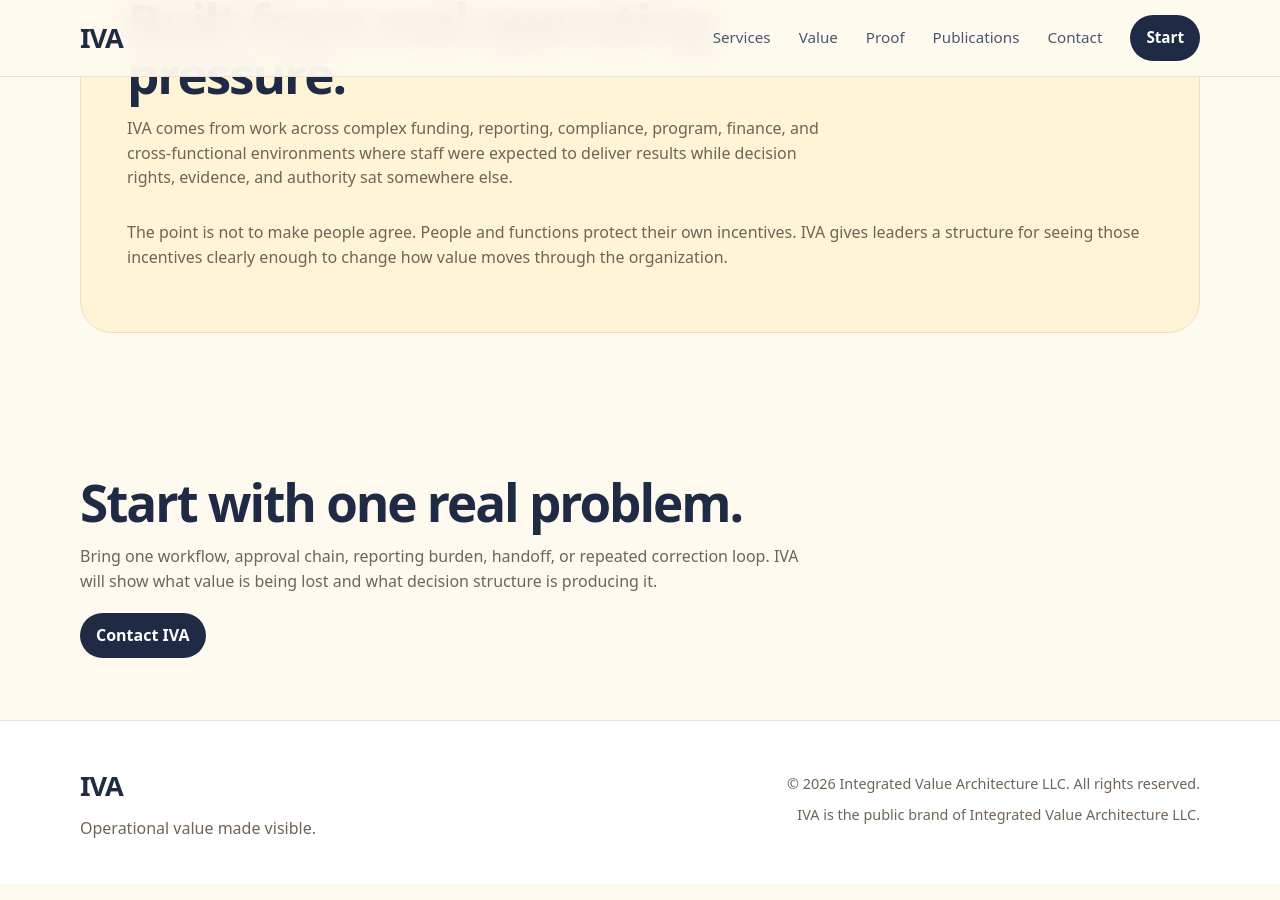
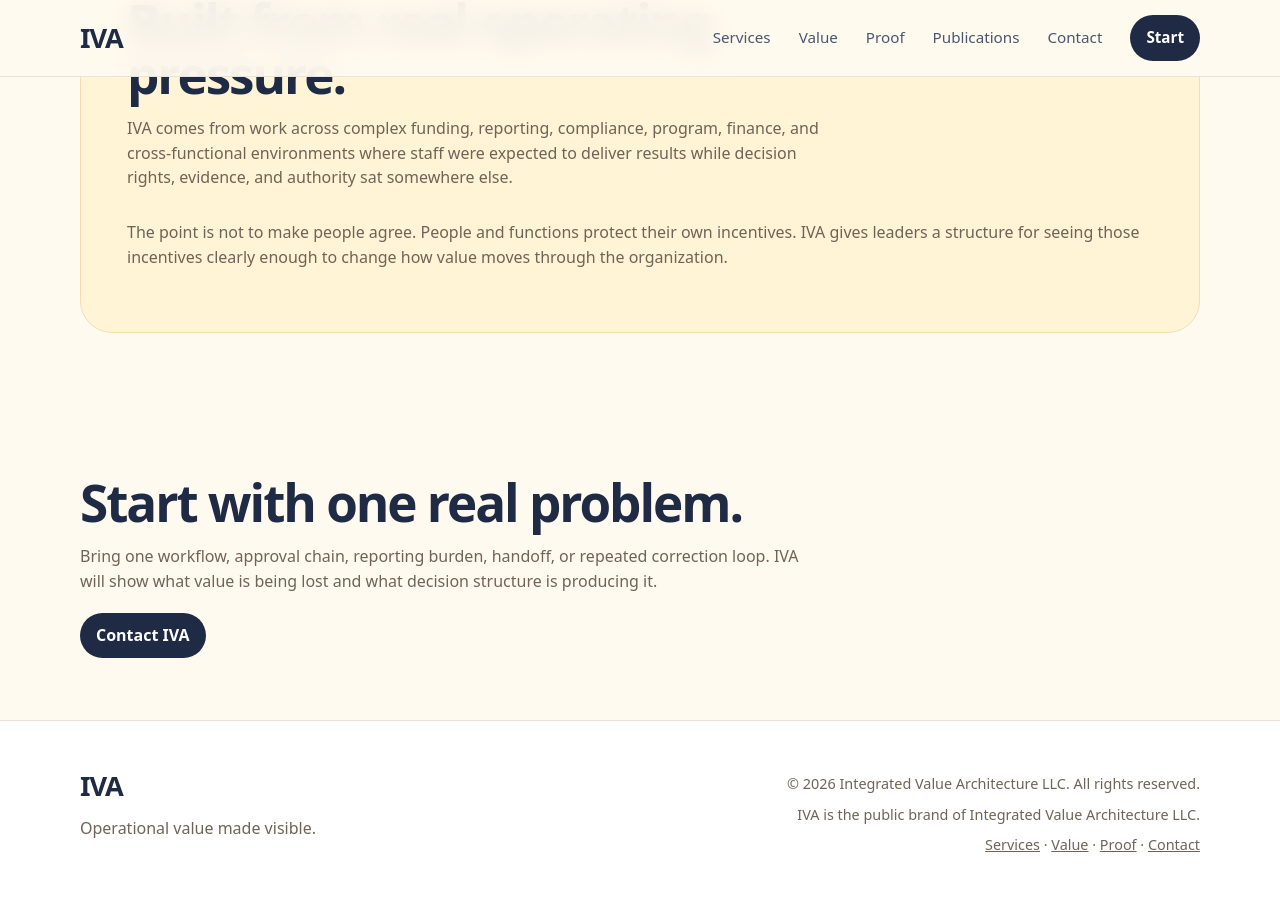
Before and after one commit to efost7873/ivasolution.com, a Jekyll site: the page built from index.html, in a window 1280 px wide and 900 px high, scrolled down 2094 px. Built offline with Jekyll 4.4.1, drawn with Linux system fonts in a browser that asks for light colours.

Commit message:
Update footer with new legal name and links

```diff
--- a/_includes/footer.html
+++ b/_includes/footer.html
@@ -6,8 +6,17 @@
     </div>
 
     <div class="footer-legal">
-      <p>© {{ site.time | date: "%Y" }} {{ site.legal_name }}. All rights reserved.</p>
-      <p>IVA is the public brand of {{ site.legal_name }}.</p>
+      <p>© {{ site.time | date: "%Y" }} Integrated Value Architecture LLC. All rights reserved.</p>
+      <p>IVA is the public brand of Integrated Value Architecture LLC.</p>
+      <p>
+        <a href="/services/">Services</a>
+        ·
+        <a href="/value/">Value</a>
+        ·
+        <a href="/proof/">Proof</a>
+        ·
+        <a href="/contact/">Contact</a>
+      </p>
     </div>
   </div>
 </footer>
```
